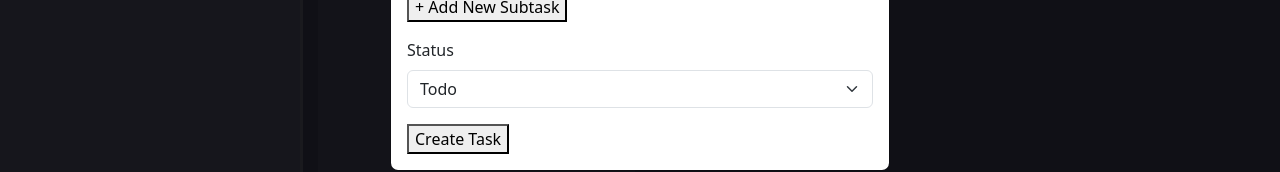
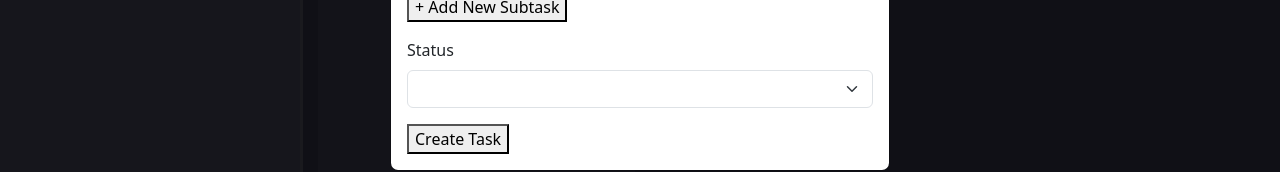
Before and after one commit to RodinaSergiu/Kanban_Proiect, a React (Create React App) app: page / in a window 1280 px wide. Both pictures are taken after typing "Sample" into the empty fields and a click on the button "+ Add New Task". Shown: the part 450-622 px from the top of the page. Built offline with nearby package versions, Linux system fonts and the light colour scheme.

Commit message:
Can create task in any column

```diff
--- a/src/Components/Header/Header.js
+++ b/src/Components/Header/Header.js
@@ -6,6 +6,7 @@ import Form from 'react-bootstrap/Form';
 const Header = ({allTasks, setAllTasks, allRows}) => {
     const [show, setShow] = useState(false)
     const [taskTitle, setNewTaskTitle] = useState('')
+    const [taskRow, setNewTaskRow] = useState('')
 
 
 
@@ -19,11 +20,12 @@ const Header = ({allTasks, setAllTasks, allRows}) => {
     const handleSave = (event) => {
         event.preventDefault()
         console.log(taskTitle)
+        console.log(taskRow)
 
         const newTask = {
             id: allTasks.length > 0 ? allTasks[allTasks.length - 1].id + 1 : 0,
             text: taskTitle,
-            rowID: allRows[0].id
+            rowID: parseInt(taskRow)
         }
 
         const localStorageTasks = [...allTasks, newTask];
@@ -32,7 +34,6 @@ const Header = ({allTasks, setAllTasks, allRows}) => {
 
         handleClose()
     }
-
 
     return (
         <div className='header bg-hero d-flex user-select-none'>
@@ -70,10 +71,10 @@ const Header = ({allTasks, setAllTasks, allRows}) => {
 
                         <Form.Group className="mb-3" controlId="exampleForm.taskStatus">
                             <Form.Label>Status</Form.Label>
-                            <Form.Select aria-label="Default select example">
-                                <option value="1">Todo</option>
-                                <option value="2">Progress</option>
-                                <option value="3">Altceva</option>
+                            <Form.Select aria-label="Default select example" onChange={(e) => setNewTaskRow(e.target.value)}>
+                                {allRows.map((row) => (
+                                    <option value={row.id}>{row.title}</option>
+                                )) }
                             </Form.Select>
                         </Form.Group>
 
```
